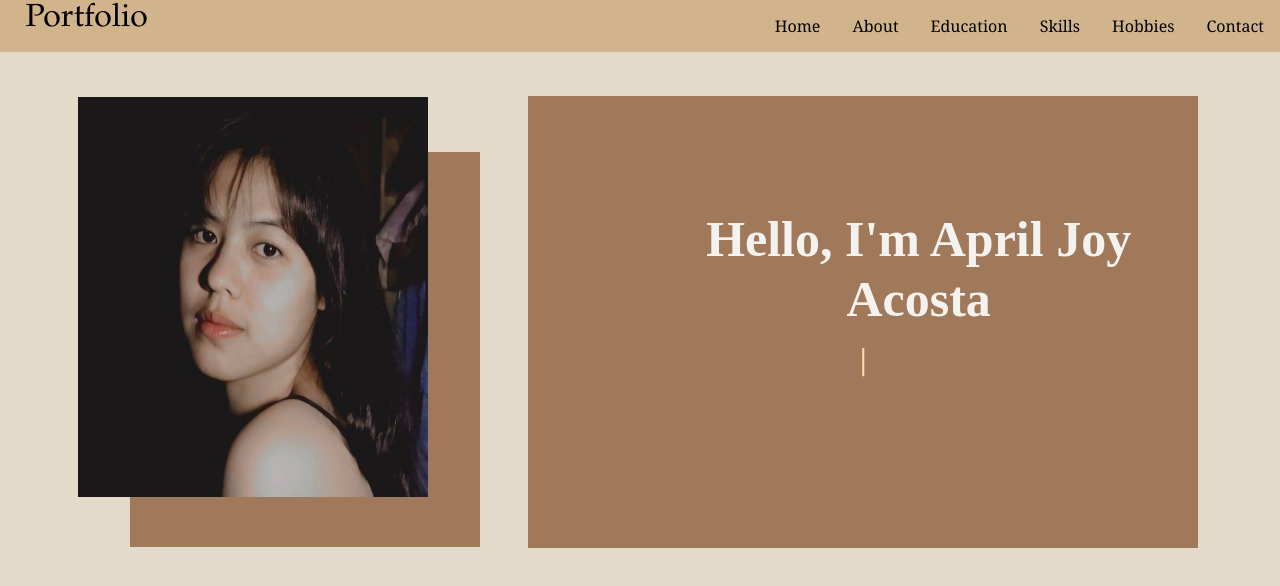
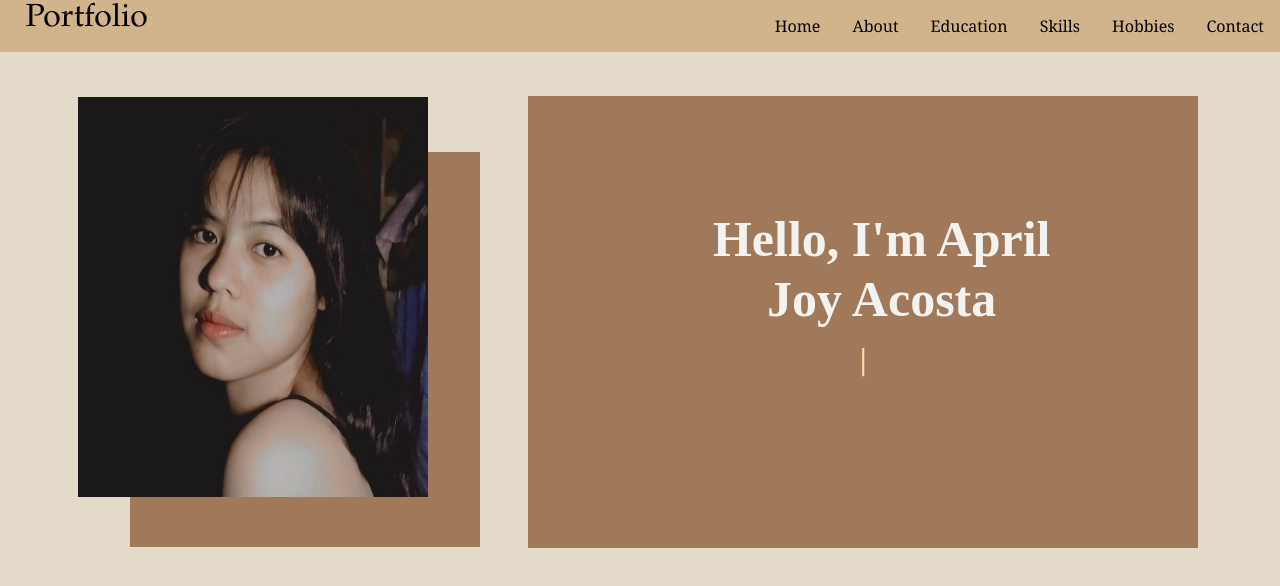
Before and after one commit to abril222/Portfolio, a plain HTML site: page index.html in a window 1280 px wide. Drawn offline with nearby package versions, Linux system fonts and the light colour scheme.

Commit message:
Update style.css

```diff
--- a/style.css
+++ b/style.css
@@ -30,7 +30,7 @@ header h1 {
     font-size: 50px;
     color: #f3f2ef;
     margin-top: -10%;
-    margin-right: -30%;
+    margin-right: -10%;
     text-align: center;
 }
 
```
